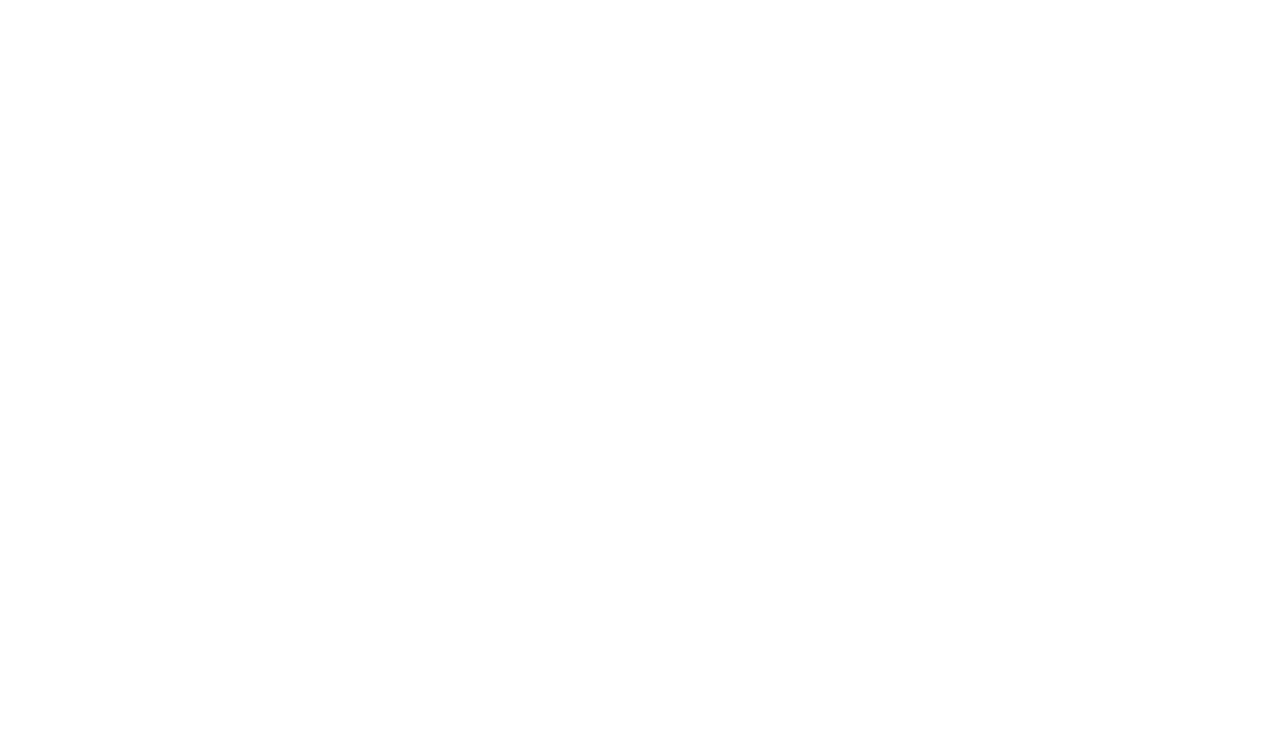
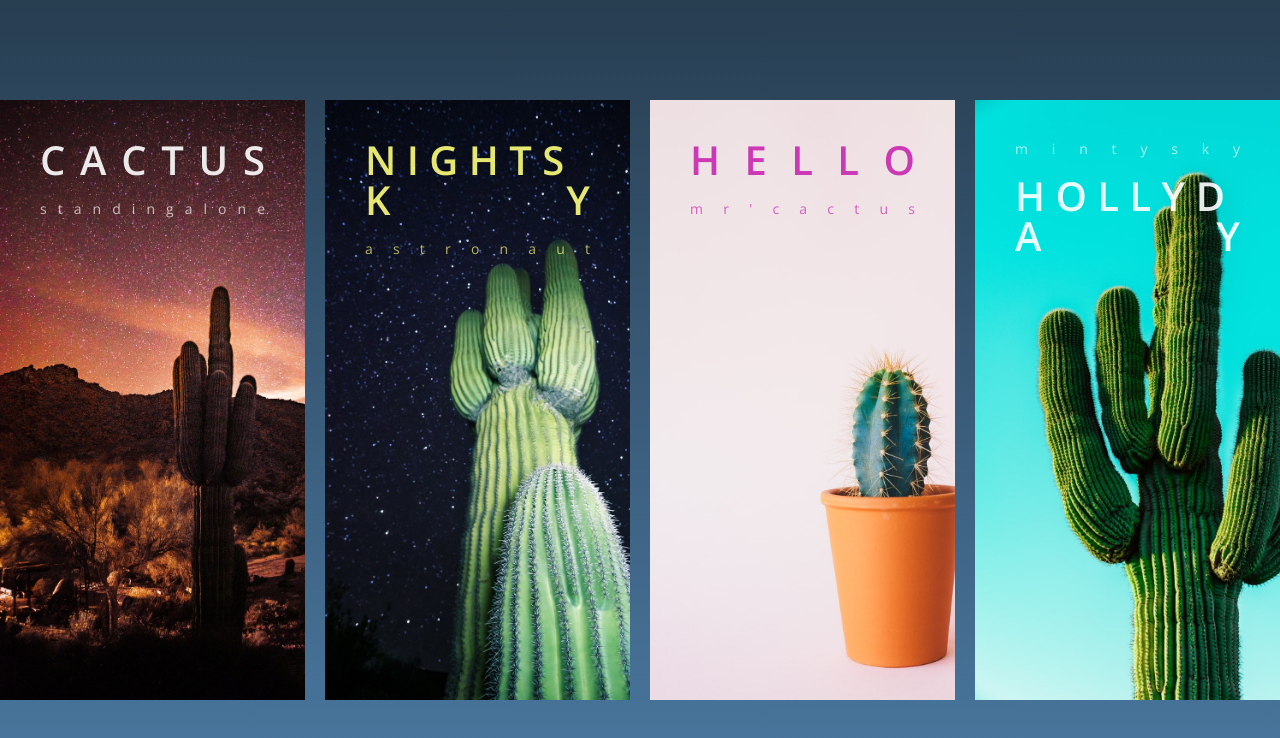
Before and after one commit to hygk0951/CSS-practice, a plain HTML site: page CSS-p3/index.html in a window 1280 px wide. Drawn offline with nearby package versions, Linux system fonts and the light colour scheme.

Commit message:
css-p3
text-align practice

```diff
--- a/CSS-p3/css/style.css
+++ b/CSS-p3/css/style.css
@@ -1,2 +1,73 @@
 @import url("https://fonts.googleapis.com/css2?family=Open+Sans:wght@300;400;600&display=swap");
 @import "reset.css";
+
+body {
+  display: flex;
+  align-items: center;
+  width: 100vw;
+  height: 100vh;
+  background-image: linear-gradient(to top, #4b79a1, #283e51);
+}
+
+.main {
+  display: flex;
+  width: 100%;
+  justify-content: center;
+}
+
+.main .box {
+  width: 400px;
+  height: 600px;
+  overflow: hidden;
+  background-color: gray;
+  margin-right: 20px;
+}
+
+.main .box:last-child {
+  margin: 0;
+}
+
+.box .box__text {
+  margin: 40px 40px 0;
+  text-align-last: justify;
+  font-family: "open sans";
+}
+
+.box .box__text h1 {
+  display: block;
+  margin: 20px 0;
+  font-size: 40px;
+  font-weight: 900;
+  text-transform: uppercase;
+  opacity: 0.9;
+}
+
+.box .box__text span {
+  font-size: 14px;
+  font-weight: lighter;
+  opacity: 0.7;
+}
+
+.main #box-1 {
+  background-image: url("../images/img1.jpg");
+  background-size: cover;
+  color: white;
+}
+
+.main #box-2 {
+  background-image: url("../images/img2.jpg");
+  background-size: cover;
+  color: rgb(253, 255, 123);
+}
+
+.main #box-3 {
+  background-image: url("../images/img3.jpg");
+  background-size: cover;
+  color: rgb(202, 38, 175);
+}
+
+.main #box-4 {
+  background-image: url("../images/img4.jpg");
+  background-size: cover;
+  color: rgb(255, 255, 255);
+}
--- a/CSS-p3/index.html
+++ b/CSS-p3/index.html
@@ -10,5 +10,32 @@
     <link rel="stylesheet" href="css/style.css" />
     <title>css-p3</title>
   </head>
-  <body></body>
+  <body>
+    <section class="main">
+      <div class="box" id="box-1">
+        <div class="box__text">
+          <h1>c a c t u s</h1>
+          <span>s t a n d i n g a l o n e</span>
+        </div>
+      </div>
+      <div class="box" id="box-2">
+        <div class="box__text">
+          <h1>n i g h t s k y</h1>
+          <span>a s t r o n a u t</span>
+        </div>
+      </div>
+      <div class="box" id="box-3">
+        <div class="box__text">
+          <h1>h e l l o</h1>
+          <span>m r ' c a c t u s</span>
+        </div>
+      </div>
+      <div class="box" id="box-4">
+        <div class="box__text">
+          <span>m i n t y s k y</span>
+          <h1>h o l l y d a y</h1>
+        </div>
+      </div>
+    </section>
+  </body>
 </html>
```
Also changed, not shown: CSS-p3/images/img3.jpg (added), CSS-p3/images/img4.jpg (added).
